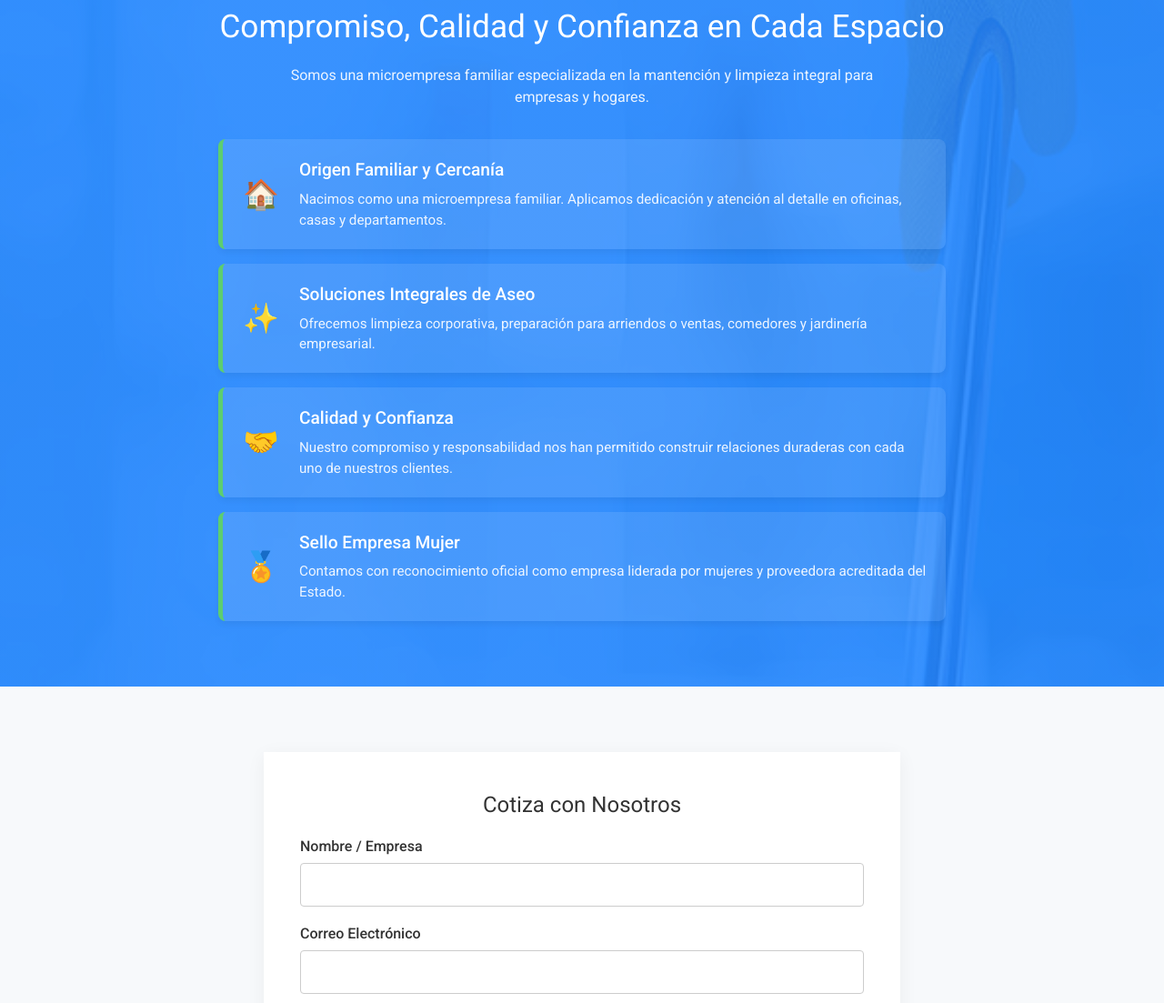
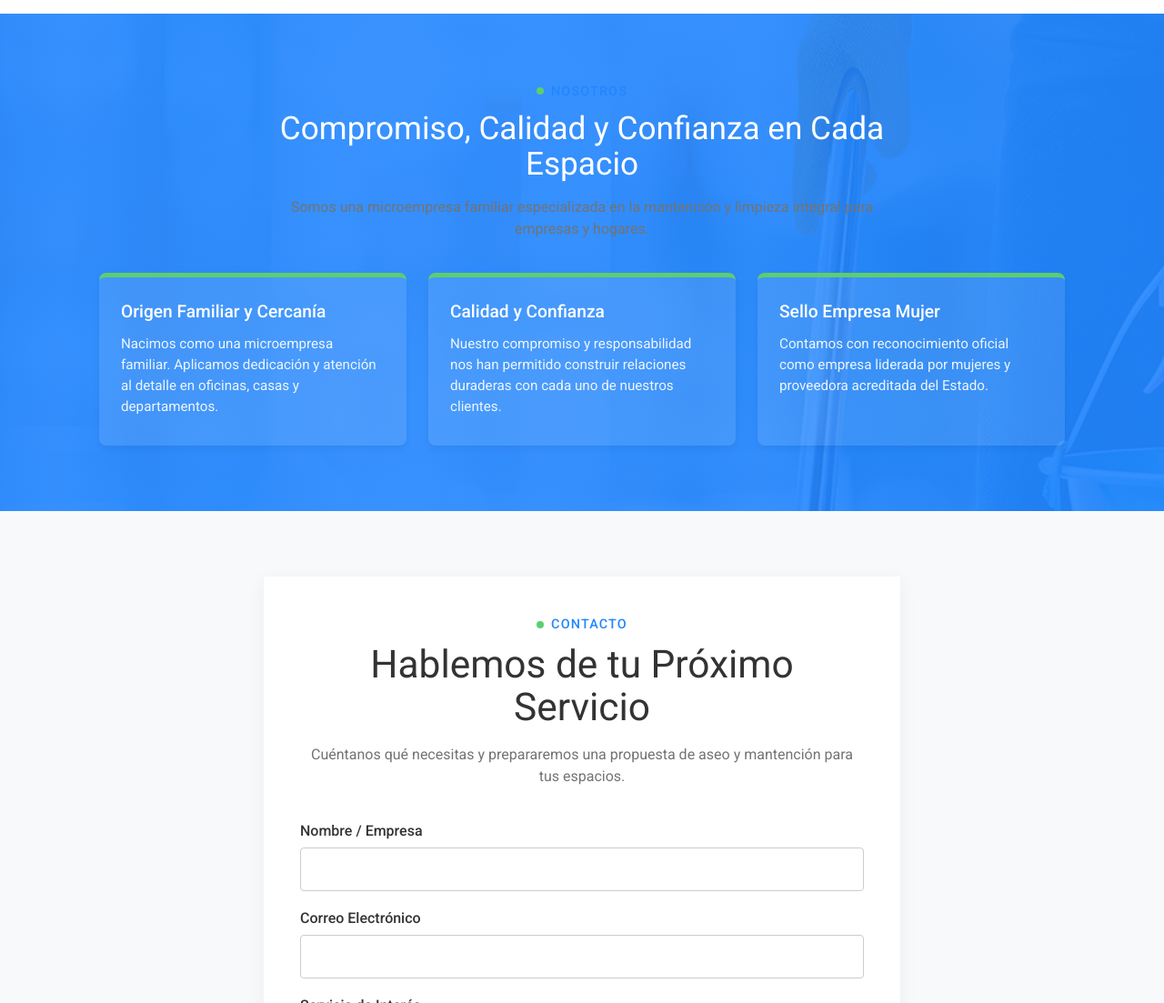
Before and after one commit to arielruiz1504-cloud/Acar-Web, a plain HTML site: page index.html in a window 1280 px wide. Shown: the part 1090-2193 px from the top of the page at 91% size. Drawn offline with Linux system fonts and the light colour scheme.

Commit message:
Mejorar encabezados y tarjetas de secciones

```diff
--- a/assets/css/responsive.css
+++ b/assets/css/responsive.css
@@ -14,6 +14,7 @@
     .hero h1 { font-size: clamp(2.25rem, 7vw, 3rem); }
     .desktop-break { display: none; }
     .services-grid, .why-us-grid { grid-template-columns: repeat(2, 1fr); }
+    .cards-container { grid-template-columns: repeat(2, 1fr); }
 }
 
 @media (max-width: 600px) {
@@ -23,9 +24,9 @@
     .hero-content { padding-block: 38px; }
     .hero h1 { font-size: 2.25rem; }
     .hero p { font-size: 14px; }
-    .about h2 { font-size: 2rem; }
-    .card-horizontal { align-items: flex-start; padding: 18px 16px; }
-    .card-icon { flex-basis: 36px; margin-right: 14px; font-size: 1.7rem; }
+    .section-header h2 { font-size: 2rem; }
+    .cards-container { grid-template-columns: 1fr; gap: 16px; }
+    .card-horizontal { min-height: 0; padding: 20px 16px; }
     .card-content h3 { font-size: 1.1rem; }
     .card-content p { font-size: .9rem; }
     .services, .why-us, .contact { padding-block: 52px; }
--- a/assets/css/styles.css
+++ b/assets/css/styles.css
@@ -33,12 +33,15 @@ a { color: inherit; }
 .hero-cta { width: 185px; height: 39px; gap: 7px; border-radius: 9px; background: var(--green); font-size: 14px; }
 .hero-cta span { font-size: 23px; line-height: 0; }
 
-.about h2 { margin: 0 0 12px; text-align: center; font-size: clamp(2rem, 4vw, 2.65rem); line-height: 1.1; }
-.about-intro { max-width: 700px; margin: 0 auto; color: rgba(255, 255, 255, .9); text-align: center; }
-.cards-container { display: flex; max-width: 800px; margin: 34px auto 0; flex-direction: column; gap: 16px; }
-.card-horizontal { display: flex; align-items: center; padding: 20px; border-left: 5px solid var(--green); border-radius: 8px; background: rgba(255, 255, 255, .1); box-shadow: 0 4px 6px rgba(0, 0, 0, .05); }
-.card-icon { flex: 0 0 44px; margin-right: 20px; font-size: 2rem; line-height: 1; text-align: center; }
-.card-content h3 { margin: 0 0 6px; color: var(--white); font-size: 1.2rem; font-weight: 500; }
+.section-header { max-width: 760px; margin: 0 auto 36px; text-align: center; }
+.section-tag { display: inline-flex; align-items: center; gap: 8px; margin-bottom: 11px; color: var(--blue); font-size: .9rem; font-weight: 500; letter-spacing: .08em; text-transform: uppercase; }
+.dot-amber { width: 8px; height: 8px; display: inline-block; border-radius: 50%; background: var(--green); }
+.section-header h2 { margin: 0 0 12px; font-size: clamp(2rem, 4vw, 2.65rem); line-height: 1.1; }
+.section-header p { max-width: 700px; margin: 0 auto; color: var(--muted); }
+.services .section-header { margin-bottom: 36px; }
+.cards-container { display: grid; grid-template-columns: repeat(3, 1fr); gap: 24px; }
+.card-horizontal { min-height: 190px; display: flex; align-items: flex-start; padding: 24px; border-top: 5px solid var(--green); border-radius: 8px; background: rgba(255, 255, 255, .1); box-shadow: 0 4px 6px rgba(0, 0, 0, .05); }
+.card-content h3 { margin: 0 0 10px; color: var(--white); font-size: 1.2rem; font-weight: 500; }
 .card-content p { margin: 0; color: rgba(255, 255, 255, .9); font-size: .95rem; line-height: 1.5; }
 
 .services, .why-us, .contact { padding-block: 72px; }
--- a/index.html
+++ b/index.html
@@ -45,7 +45,11 @@
         </section>
 
         <section class="services container" id="servicios" aria-labelledby="services-title">
-            <h2 id="services-title">Nuestros Servicios</h2>
+            <div class="section-header">
+                <span class="section-tag"><span class="dot-amber"></span>Servicios</span>
+                <h2 id="services-title">Soluciones de Aseo para Cada Espacio</h2>
+                <p>Ofrecemos servicios profesionales de limpieza y mantención adaptados a empresas, oficinas y hogares.</p>
+            </div>
             <div class="services-grid">
                 <article class="service-card">
                     <img src="assets/img/Oficinas.jpg" alt="Oficina limpia y ordenada" class="service-card-img">
@@ -65,32 +69,25 @@
         <section class="about-section" id="nosotros" aria-labelledby="about-title">
             <section class="why-us" id="portafolio" aria-labelledby="why-title">
                 <div class="container">
-                    <h2 id="about-title">Compromiso, Calidad y Confianza en Cada Espacio</h2>
-                    <p class="about-intro">Somos una microempresa familiar especializada en la mantención y limpieza integral para empresas y hogares.</p>
+                    <div class="section-header">
+                        <span class="section-tag"><span class="dot-amber"></span>Nosotros</span>
+                        <h2 id="about-title">Compromiso, Calidad y Confianza en Cada Espacio</h2>
+                        <p>Somos una microempresa familiar especializada en la mantención y limpieza integral para empresas y hogares.</p>
+                    </div>
                     <div class="cards-container">
                         <article class="card-horizontal">
-                            <div class="card-icon" aria-hidden="true">🏠</div>
                             <div class="card-content">
                                 <h3>Origen Familiar y Cercanía</h3>
                                 <p>Nacimos como una microempresa familiar. Aplicamos dedicación y atención al detalle en oficinas, casas y departamentos.</p>
                             </div>
                         </article>
                         <article class="card-horizontal">
-                            <div class="card-icon" aria-hidden="true">✨</div>
-                            <div class="card-content">
-                                <h3>Soluciones Integrales de Aseo</h3>
-                                <p>Ofrecemos limpieza corporativa, preparación para arriendos o ventas, comedores y jardinería empresarial.</p>
-                            </div>
-                        </article>
-                        <article class="card-horizontal">
-                            <div class="card-icon" aria-hidden="true">🤝</div>
                             <div class="card-content">
                                 <h3>Calidad y Confianza</h3>
                                 <p>Nuestro compromiso y responsabilidad nos han permitido construir relaciones duraderas con cada uno de nuestros clientes.</p>
                             </div>
                         </article>
                         <article class="card-horizontal">
-                            <div class="card-icon" aria-hidden="true">🏅</div>
                             <div class="card-content">
                                 <h3>Sello Empresa Mujer</h3>
                                 <p>Contamos con reconocimiento oficial como empresa liderada por mujeres y proveedora acreditada del Estado.</p>
@@ -103,7 +100,11 @@
 
         <section class="contact" id="contacto" aria-labelledby="contact-title">
             <div class="contact-container">
-                <h2 id="contact-title">Cotiza con Nosotros</h2>
+                <div class="section-header">
+                    <span class="section-tag"><span class="dot-amber"></span>Contacto</span>
+                    <h2 id="contact-title">Hablemos de tu Próximo Servicio</h2>
+                    <p>Cuéntanos qué necesitas y prepararemos una propuesta de aseo y mantención para tus espacios.</p>
+                </div>
                 <form action="#" method="post">
                     <div class="form-group"><label for="nombre">Nombre / Empresa</label><input type="text" id="nombre" name="nombre" required></div>
                     <div class="form-group"><label for="email">Correo Electrónico</label><input type="email" id="email" name="email" required></div>
```
